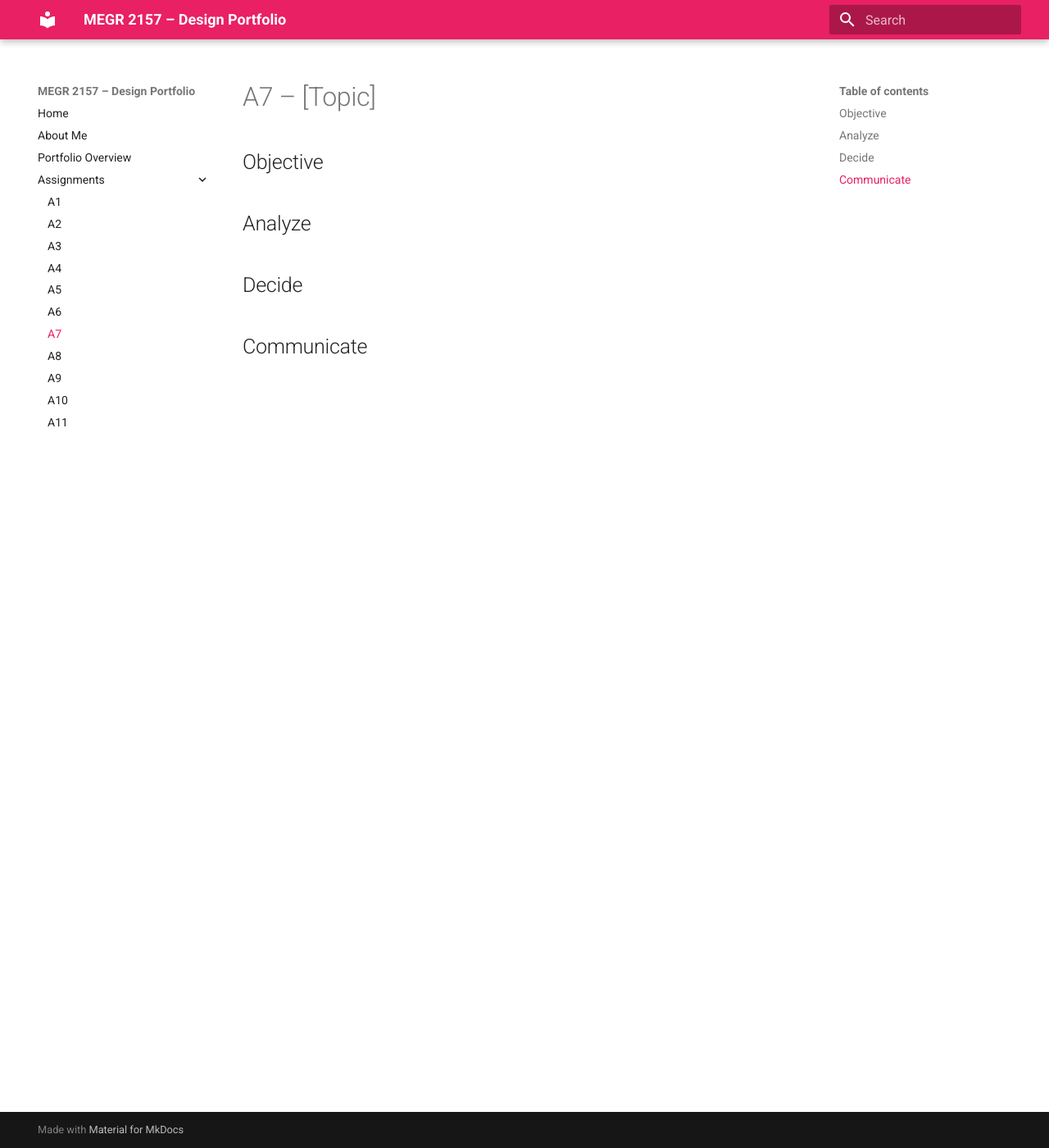
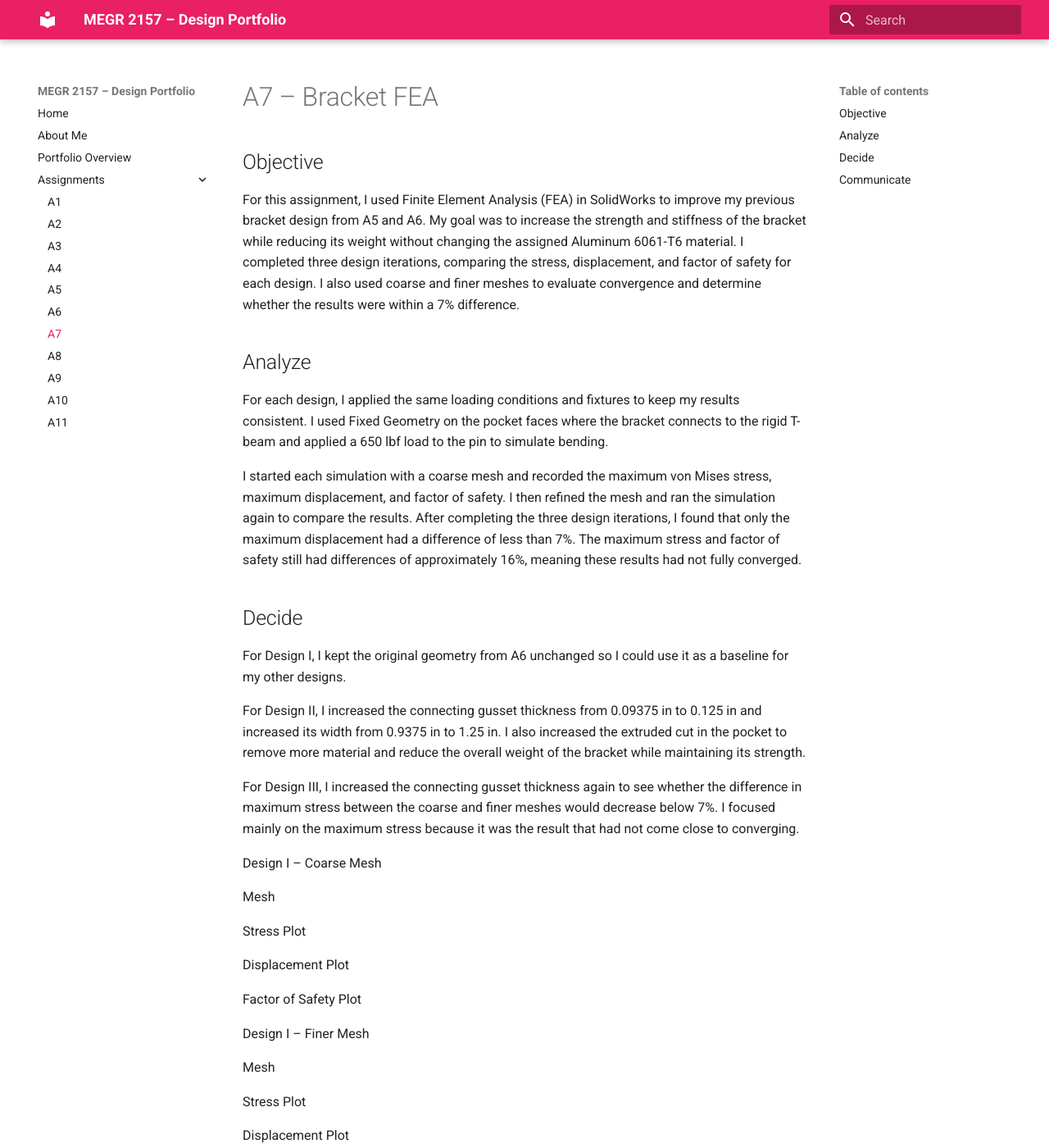
Before and after one commit to igarayal/Alzamora-MEGR2156-Portfolio, an MkDocs documentation site: the page built from docs/assignments/A07/index.md, in a window 1280 px wide and 1400 px high. Shown: the whole window at 82% size. Built offline with MkDocs 1.6.1 and Material for MkDocs 9.7.7, drawn with Linux system fonts in a browser that asks for light colours; some of the changed text lies outside the part shown.

Commit message:
Update A7 assignment with FEA analysis details
Expanded the assignment details for A7, focusing on the use of Finite Element Analysis (FEA) for bracket design improvements. Included objectives, analysis methods, design iterations, and lessons learned from the simulations.

```diff
--- a/docs/assignments/A07/index.md
+++ b/docs/assignments/A07/index.md
@@ -1,12 +1,82 @@
-# A7 – [Topic]
+# A7 – Bracket FEA
 
 ## Objective
-
+For this assignment, I used Finite Element Analysis (FEA) in SolidWorks to improve my previous bracket design from A5 and A6. My goal was to increase the strength and stiffness of the bracket while reducing its weight without changing the assigned Aluminum 6061-T6 material. I completed three design iterations, comparing the stress, displacement, and factor of safety for each design. I also used coarse and finer meshes to evaluate convergence and determine whether the results were within a 7% difference.
 
 ## Analyze
+For each design, I applied the same loading conditions and fixtures to keep my results consistent. I used Fixed Geometry on the pocket faces where the bracket connects to the rigid T-beam and applied a 650 lbf load to the pin to simulate bending.
 
+I started each simulation with a coarse mesh and recorded the maximum von Mises stress, maximum displacement, and factor of safety. I then refined the mesh and ran the simulation again to compare the results. After completing the three design iterations, I found that only the maximum displacement had a difference of less than 7%. The maximum stress and factor of safety still had differences of approximately 16%, meaning these results had not fully converged.
 
 ## Decide
+For Design I, I kept the original geometry from A6 unchanged so I could use it as a baseline for my other designs.
 
+For Design II, I increased the connecting gusset thickness from 0.09375 in to 0.125 in and increased its width from 0.9375 in to 1.25 in. I also increased the extruded cut in the pocket to remove more material and reduce the overall weight of the bracket while maintaining its strength.
+
+For Design III, I increased the connecting gusset thickness again to see whether the difference in maximum stress between the coarse and finer meshes would decrease below 7%. I focused mainly on the maximum stress because it was the result that had not come close to converging.
+
+Design I – Coarse Mesh
+
+Mesh
+
+Stress Plot
+
+Displacement Plot
+
+Factor of Safety Plot
+
+Design I – Finer Mesh
+
+Mesh
+
+Stress Plot
+
+Displacement Plot
+
+Factor of Safety Plot
+
+Design II – Coarse Mesh
+
+Mesh
+
+Stress Plot
+
+Displacement Plot
+
+Factor of Safety Plot
+
+Design II – Finer Mesh
+
+Mesh
+
+Stress Plot
+
+Displacement Plot
+
+Factor of Safety Plot
+
+Design III – Coarse Mesh
+
+Mesh
+
+Stress Plot
+
+Displacement Plot
+
+Factor of Safety Plot
+
+Design III – Finer Mesh
+
+Mesh
+
+Stress Plot
+
+Displacement Plot
+
+Factor of Safety Plot
 
 ## Communicate
+One of the biggest things I learned from this assignment was how changing the thickness of the connecting gusset affects the factor of safety. As I increased the gusset thickness throughout my three designs, the factor of safety increased from approximately 2.3 in my original design to 3.8 in my final design. Although I did not reach the target factor of safety of 4, my final design came close without adding more material than necessary.
+
+I also learned how important mesh refinement is when performing FEA. Even though my displacement results were within the required 7% difference, the maximum stress and factor of safety were still around 16%. This showed me that I would need additional mesh refinement to determine whether my results had fully converged.
+Overall, I spent approximately 2–3 hours working on the FEA simulations, making changes to my bracket design, and documenting my results for my GitHub portfolio.
```
